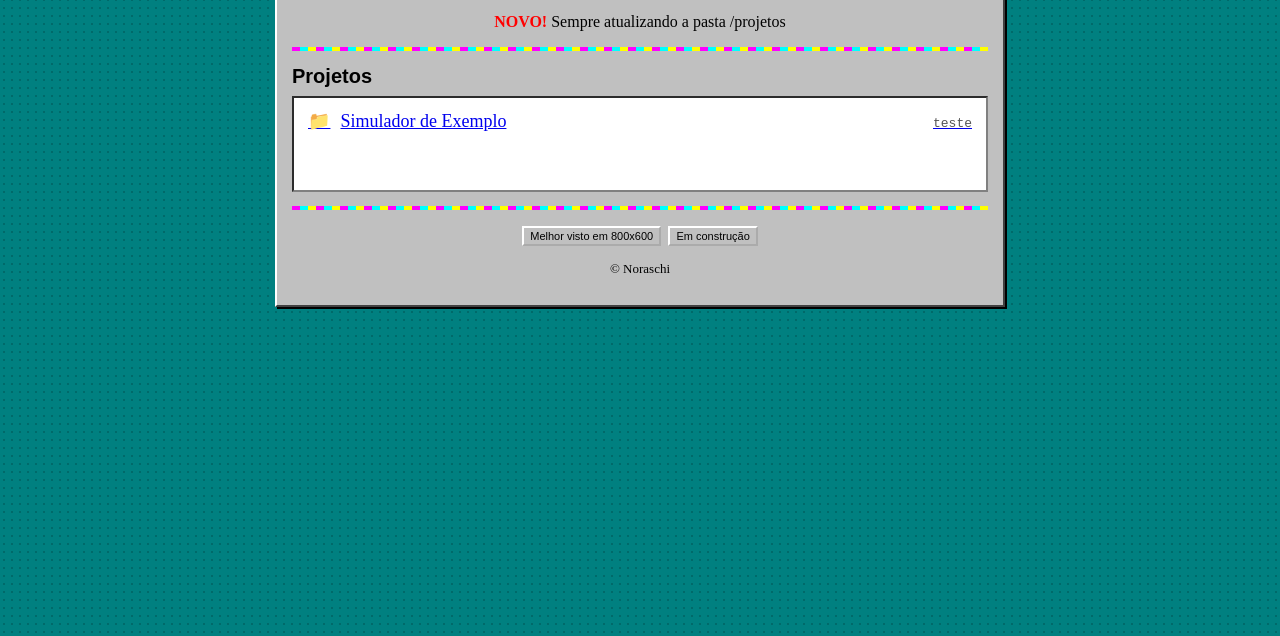
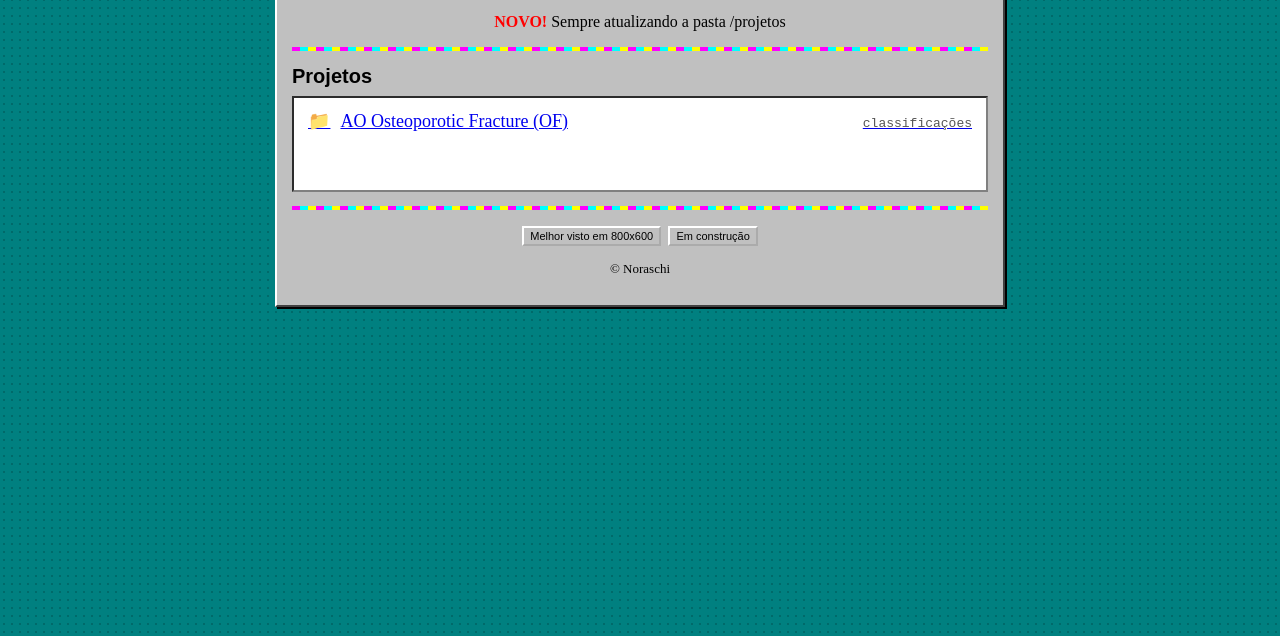
Before and after one commit to noraschi/noraschi.github.io, a plain HTML site: page index.html in a window 1280 px wide. Shown: the part 164-800 px from the top of the page. Drawn offline with Linux system fonts and the light colour scheme.

Commit message:
Update project list in index.html

```diff
--- a/index.html
+++ b/index.html
@@ -69,7 +69,7 @@
        nota:  uma descrição curta (opcional)
      ===================================================== */
   const projetos = [
-    { nome: "Simulador de Exemplo", link: "projetos/exemplo.html", nota: "teste" },
+    { nome: "AO Osteoporotic Fracture (OF)", link: "projetos/ao-dgou.html", nota: "classificações" },
     // { nome: "Simulador de Pêndulo", link: "projetos/pendulo.html", nota: "física" },
     // { nome: "Simulador de Juros",   link: "projetos/juros.html",   nota: "finanças" },
   ];
```
